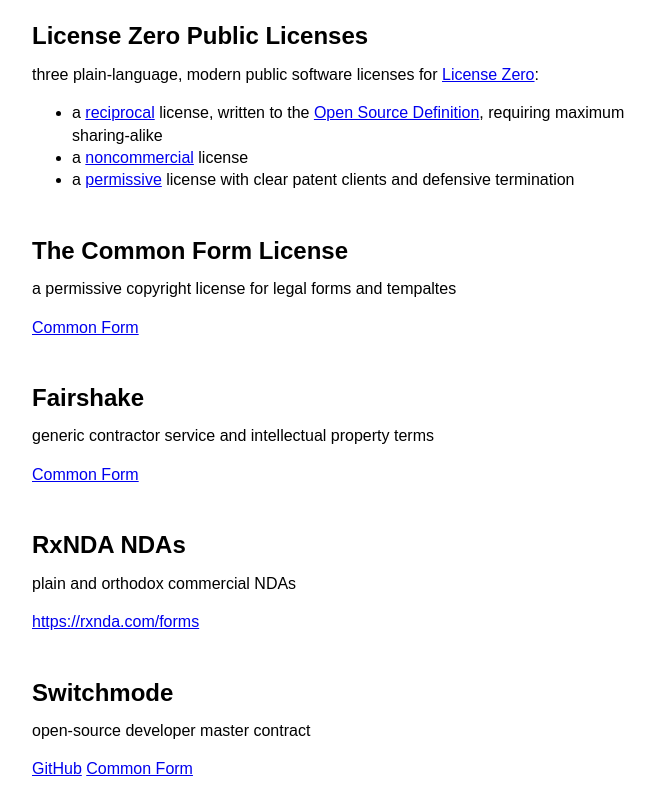
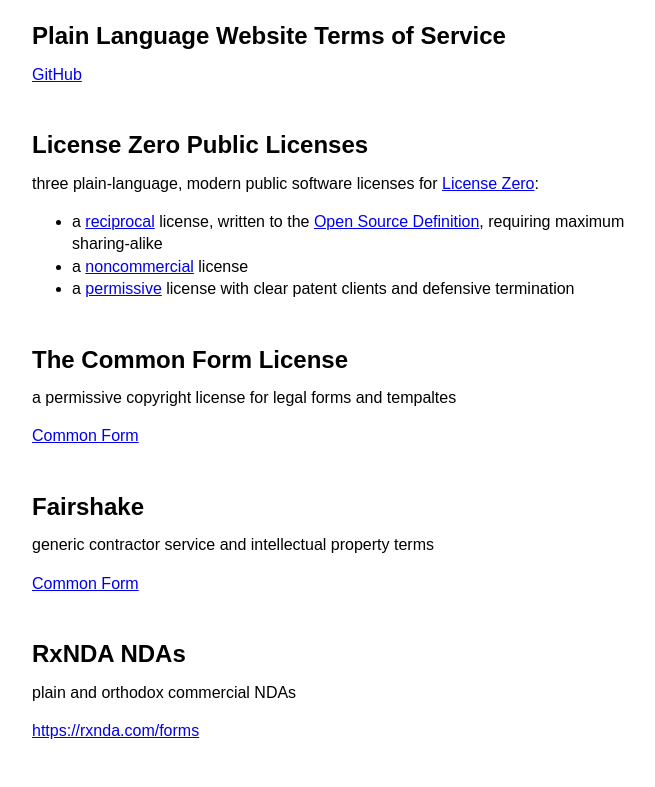
Before and after one commit to kemitchell/forms.kemitchell.com, a plain HTML site: page index.html in a window 1280 px wide. Shown: the part 93-880 px from the top of the page, without its empty margins (288-943 px from the left). Drawn offline with Linux system fonts and the light colour scheme.

Commit message:
Add Plain-Language Website Terms of Service

```diff
--- a/index.html
+++ b/index.html
@@ -8,6 +8,10 @@
   <body>
     <main>
       <h1>kemitchell’s Forms</h1>
+
+      <h2>Plain Language Website Terms of Service</h2>
+
+      <a href=https://github.com/kemitchell/plain-website-terms-of-service>GitHub</a>
 
       <h2>License Zero Public Licenses</h2>
 
```
